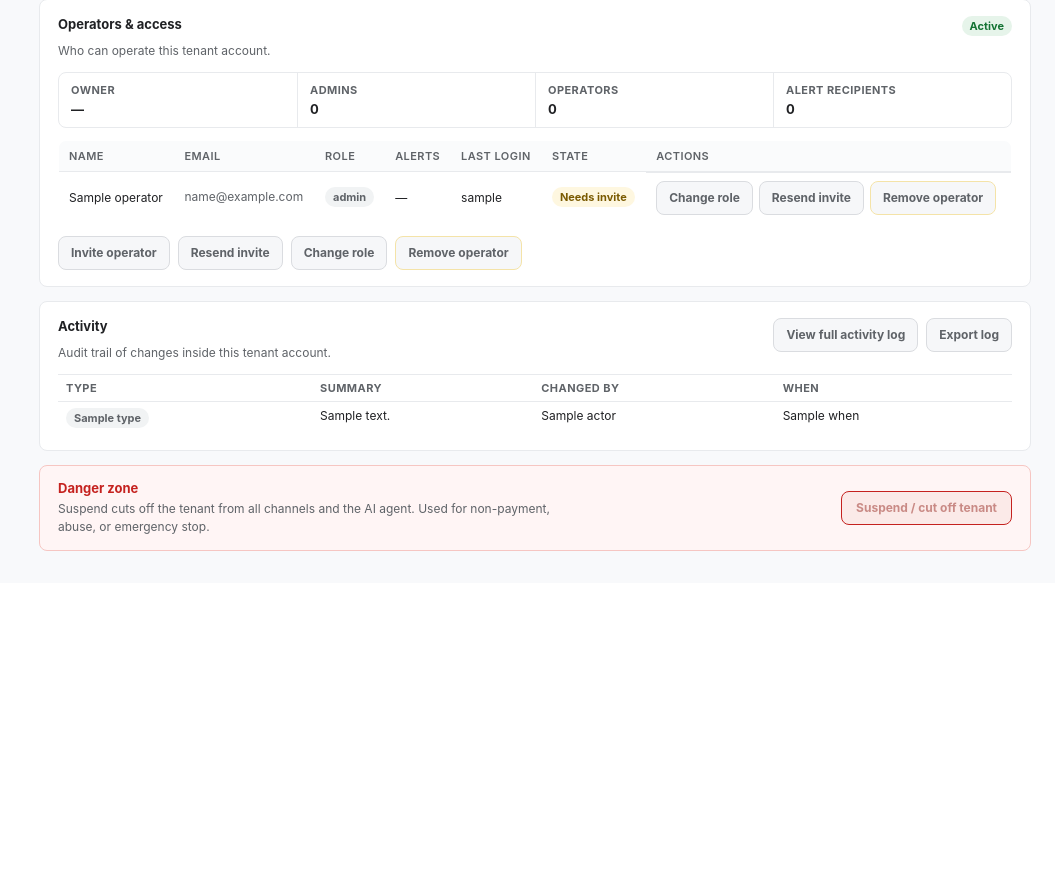
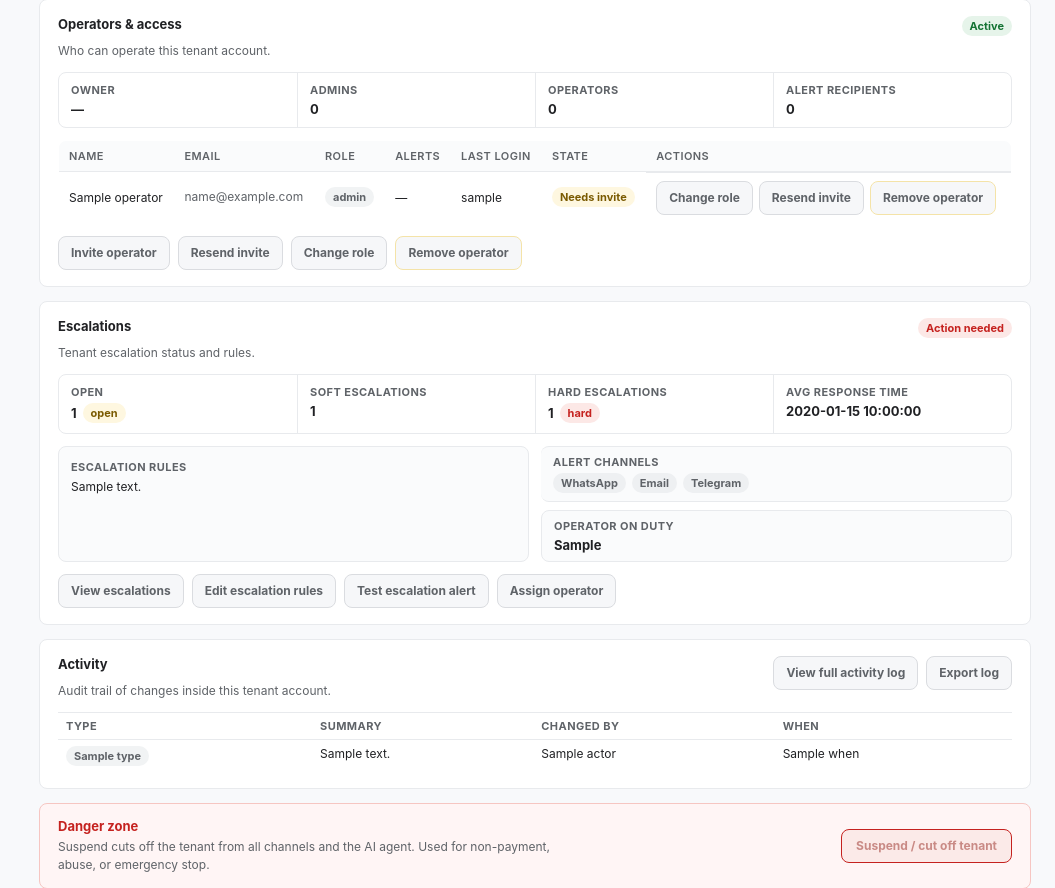
Before and after one commit to unboks-org/unboks-internal-control-panel, a FastAPI app: template app/templates/admin_tenant_workspace.html in a window 1280 px wide. Shown: the part 1888-2776 px from the top of the page, without its empty margins (225-1280 px from the left). Before the commit the page ends 2439 px from the top, so only its background shows below. Run offline with FastAPI, Linux system fonts and the light colour scheme; the template is opened without the code that fills it: most values are stand-ins (such as "Sample title", 1, 10 or a date in 2020).

Commit message:
Add an escalations section to the tenant workspace
Adds a new 'Escalations' panel to the tenant workspace, displaying current escalation status, rules, alert channels, and assigned operators. Includes relevant styling, template markup, and tests.

Replit-Commit-Author: Agent
Replit-Commit-Session-Id: c6353faf-76cc-432a-aedd-9117c7d95c31
Replit-Commit-Checkpoint-Type: full_checkpoint
Replit-Commit-Event-Id: 1caca182-0e12-46b9-bcf3-c415aafcda55
Replit-Commit-Screenshot-Url: https://storage.googleapis.com/screenshot-production-us-central1/5af13b77-81a0-4577-9b36-ba7ae8a08f24/c6353faf-76cc-432a-aedd-9117c7d95c31/jOkhZd6
Replit-Helium-Checkpoint-Created: true

```diff
--- a/app/static/css/admin.css
+++ b/app/static/css/admin.css
@@ -1443,6 +1443,96 @@ button.button-disabled,
   flex-wrap: wrap;
   gap: 6px;
   margin-top: auto;
+}
+
+/* Escalations */
+.escalations-panel {
+  background: var(--color-surface);
+  border: 1px solid var(--color-border);
+  border-radius: var(--radius);
+  margin-bottom: 14px;
+  padding: 16px 18px;
+}
+
+.escalations-panel-header {
+  align-items: flex-start;
+  display: flex;
+  gap: 12px;
+  justify-content: space-between;
+  margin-bottom: 12px;
+}
+
+.escalations-panel-header h3 {
+  font-size: 13px;
+  font-weight: 700;
+  margin: 0 0 2px;
+}
+
+.escalations-stats {
+  border: 1px solid var(--color-border);
+  border-radius: var(--radius);
+  display: grid;
+  grid-template-columns: repeat(4, minmax(0, 1fr));
+  margin-bottom: 12px;
+  overflow: hidden;
+}
+
+.escalations-meta {
+  display: grid;
+  gap: 12px;
+  grid-template-columns: 1fr 1fr;
+  margin-bottom: 12px;
+}
+
+.escalations-rules {
+  background: #fafbfc;
+  border: 1px solid var(--color-border);
+  border-radius: var(--radius);
+  padding: 10px 12px;
+}
+
+.escalations-rules-text {
+  color: var(--color-text);
+  font-size: 12px;
+  line-height: 1.5;
+  margin: 4px 0 0;
+}
+
+.escalations-side {
+  display: flex;
+  flex-direction: column;
+  gap: 8px;
+}
+
+.escalations-side .data-stat {
+  background: #fafbfc;
+  border: 1px solid var(--color-border);
+  border-radius: var(--radius);
+  padding: 8px 12px;
+}
+
+.escalations-channels {
+  display: flex;
+  flex-wrap: wrap;
+  gap: 6px;
+}
+
+.escalations-actions {
+  display: flex;
+  flex-wrap: wrap;
+  gap: 8px;
+}
+
+@media (max-width: 720px) {
+  .escalations-stats {
+    grid-template-columns: repeat(2, minmax(0, 1fr));
+  }
+  .escalations-stats .data-stat {
+    border-top: 1px solid var(--color-border);
+  }
+  .escalations-meta {
+    grid-template-columns: 1fr;
+  }
 }
 
 /* Operators & access */
--- a/app/templates/admin_tenant_workspace.html
+++ b/app/templates/admin_tenant_workspace.html
@@ -434,6 +434,73 @@
     </div>
   </section>
 
+  {# 4h. Escalations #}
+  {% set esc = tenant.escalations %}
+  {% set esc_state_class = 'down' if esc.hard_count > 0 else ('warn' if esc.open_count > 0 or esc.soft_count > 0 else 'ok') %}
+  {% set esc_state_label = 'Action needed' if esc.hard_count > 0 else ('Open' if esc.open_count > 0 or esc.soft_count > 0 else 'Clear') %}
+  <section class="escalations-panel" aria-label="Escalations">
+    <header class="escalations-panel-header">
+      <div>
+        <h3>Escalations</h3>
+        <p class="muted compact-note">Tenant escalation status and rules.</p>
+      </div>
+      <span class="status-chip status-{{ esc_state_class }}">{{ esc_state_label }}</span>
+    </header>
+
+    <div class="escalations-stats">
+      <div class="data-stat">
+        <span class="data-stat-label">Open</span>
+        <span class="data-stat-value">
+          {{ esc.open_count }}
+          {% if esc.open_count > 0 %}<span class="status-chip status-warn">open</span>{% endif %}
+        </span>
+      </div>
+      <div class="data-stat">
+        <span class="data-stat-label">Soft escalations</span>
+        <span class="data-stat-value">{{ esc.soft_count }}</span>
+      </div>
+      <div class="data-stat">
+        <span class="data-stat-label">Hard escalations</span>
+        <span class="data-stat-value">
+          {{ esc.hard_count }}
+          {% if esc.hard_count > 0 %}<span class="status-chip status-down">hard</span>{% endif %}
+        </span>
+      </div>
+      <div class="data-stat">
+        <span class="data-stat-label">Avg response time</span>
+        <span class="data-stat-value">{{ esc.avg_response_time }}</span>
+      </div>
+    </div>
+
+    <div class="escalations-meta">
+      <div class="escalations-rules">
+        <span class="data-stat-label">Escalation rules</span>
+        <p class="escalations-rules-text">{{ esc.rules_summary }}</p>
+      </div>
+      <div class="escalations-side">
+        <div class="data-stat">
+          <span class="data-stat-label">Alert channels</span>
+          <span class="data-stat-value escalations-channels">
+            <span class="status-chip status-{{ 'ok' if esc.alert_whatsapp else 'unknown' }}">WhatsApp</span>
+            <span class="status-chip status-{{ 'ok' if esc.alert_email else 'unknown' }}">Email</span>
+            <span class="status-chip status-{{ 'ok' if esc.alert_telegram else 'unknown' }}">Telegram</span>
+          </span>
+        </div>
+        <div class="data-stat">
+          <span class="data-stat-label">Operator on duty</span>
+          <span class="data-stat-value">{{ esc.operator_on_duty }}</span>
+        </div>
+      </div>
+    </div>
+
+    <div class="escalations-actions">
+      <button type="button" class="control-btn" disabled aria-disabled="true" title="Not wired yet">View escalations</button>
+      <button type="button" class="control-btn" disabled aria-disabled="true" title="Not wired yet">Edit escalation rules</button>
+      <button type="button" class="control-btn" disabled aria-disabled="true" title="Not wired yet">Test escalation alert</button>
+      <button type="button" class="control-btn" disabled aria-disabled="true" title="Not wired yet">Assign operator</button>
+    </div>
+  </section>
+
   {# 5. Activity log / audit trail #}
   <section class="activity-panel" aria-label="Activity log">
     <header class="activity-panel-header">
```
Also changed, not shown: app/tenants.py (+28 -0 lines), tests/test_health.py (+11 -0 lines), attached_assets/image_1778689059882.png (added).
